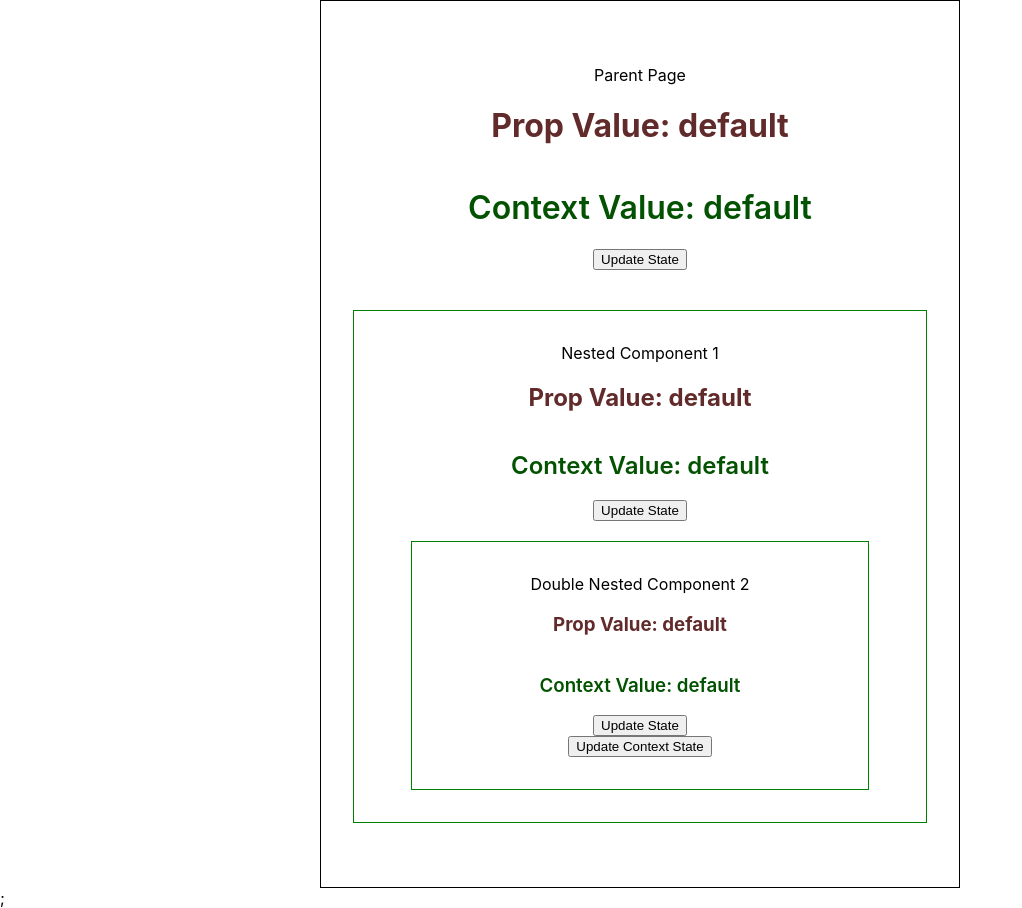
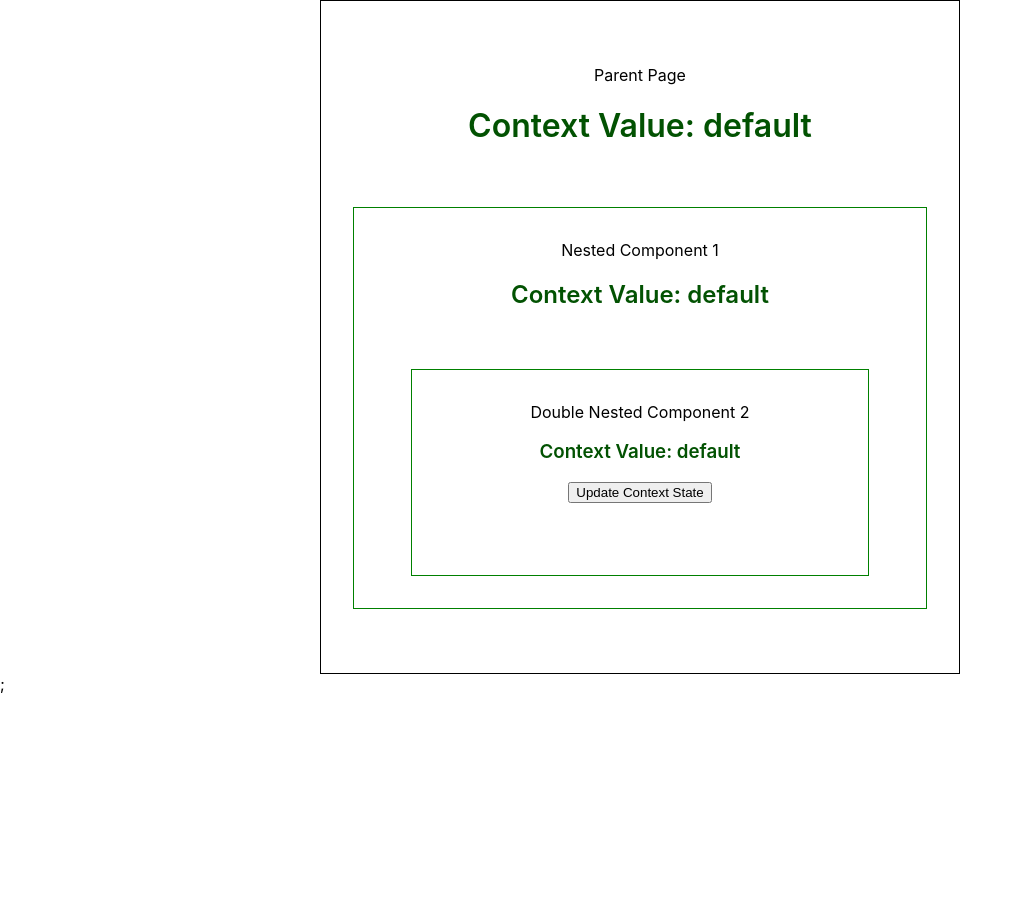
Before and after one commit to oelbaga/prop-drilling, a Next.js app: page / in a window 1280 px wide. Shown: the whole page, without its empty margins (0-1022 px from the left). After the commit the page ends 800 px from the top, so only its background shows below. Built offline with nearby package versions, Linux system fonts and the light colour scheme.

Commit message:
update branch to just be context

```diff
--- a/components/Component1.js
+++ b/components/Component1.js
@@ -2,7 +2,7 @@ import { useEffect, useState, useContext } from "react";
 import AppContext from "../components/AppContext";
 import Component2 from "./Component2";
 import styles from "./Component1.module.scss";
-export default function Component1({ name, setname }) {
+export default function Component1() {
   const context = useContext(AppContext);
   useEffect(() => {
     console.log("Component1 rendered");
@@ -10,11 +10,10 @@ export default function Component1({ name, setname }) {
   return (
     <div className={styles.container}>
       Nested Component 1<br />
-      <h2 className={`props`}>Prop Value: {name} </h2>
       <h2 className={`context`}>Context Value: {context.nameContext}</h2>
-      <button onClick={setname}>Update State</button>
       <br />
-      <Component2 name={name} setname={setname} />
+      <br />
+      <Component2 />
     </div>
   );
 }
--- a/components/Component2.js
+++ b/components/Component2.js
@@ -1,7 +1,7 @@
 import { useEffect, useState, useContext } from "react";
 import AppContext from "../components/AppContext";
 import styles from "./Component2.module.scss";
-export default function Component2({ name, setname }) {
+export default function Component2() {
   const context = useContext(AppContext);
 
   function changeNameContext() {
@@ -12,10 +12,11 @@ export default function Component2({ name, setname }) {
   }, []);
   return (
     <div className={styles.container}>
-      Double Nested Component 2<h3 className={`props`}>Prop Value: {name}</h3>
+      Double Nested Component 2
       <h3 className={`context`}>Context Value: {context.nameContext}</h3>
-      <button onClick={setname}>Update State</button>
       <button onClick={changeNameContext}>Update Context State</button>
+      <br />
+      <br />
     </div>
   );
 }
--- a/pages/_app.js
+++ b/pages/_app.js
@@ -5,6 +5,7 @@ import "../styles/globals.scss";
 
 function MyApp({ Component, pageProps }) {
   const [nameContext, setNameContext] = useState("default");
+  const anyValue = "";
   return (
     <AppContext.Provider value={{ nameContext, setNameContext }}>
       <Component {...pageProps} />;
--- a/pages/index.js
+++ b/pages/index.js
@@ -4,7 +4,6 @@ import AppContext from "../components/AppContext";
 import styles from "../styles/Home.module.scss";
 
 export default function Home() {
-  const [name, setName] = useState("default");
   const context = useContext(AppContext);
 
   function changeName() {
@@ -16,18 +15,10 @@ export default function Home() {
   return (
     <div className={styles.container}>
       Parent Page
-      <h1 className={`props`}>Prop Value: {name}</h1>
       <h1 className={`context`}>Context Value: {context.nameContext}</h1>
-      <button
-        onClick={() => {
-          changeName();
-        }}
-      >
-        Update State
-      </button>
       <br />
       <br />
-      <Component1 name={name} setname={changeName} />
+      <Component1 />
     </div>
   );
 }
```
